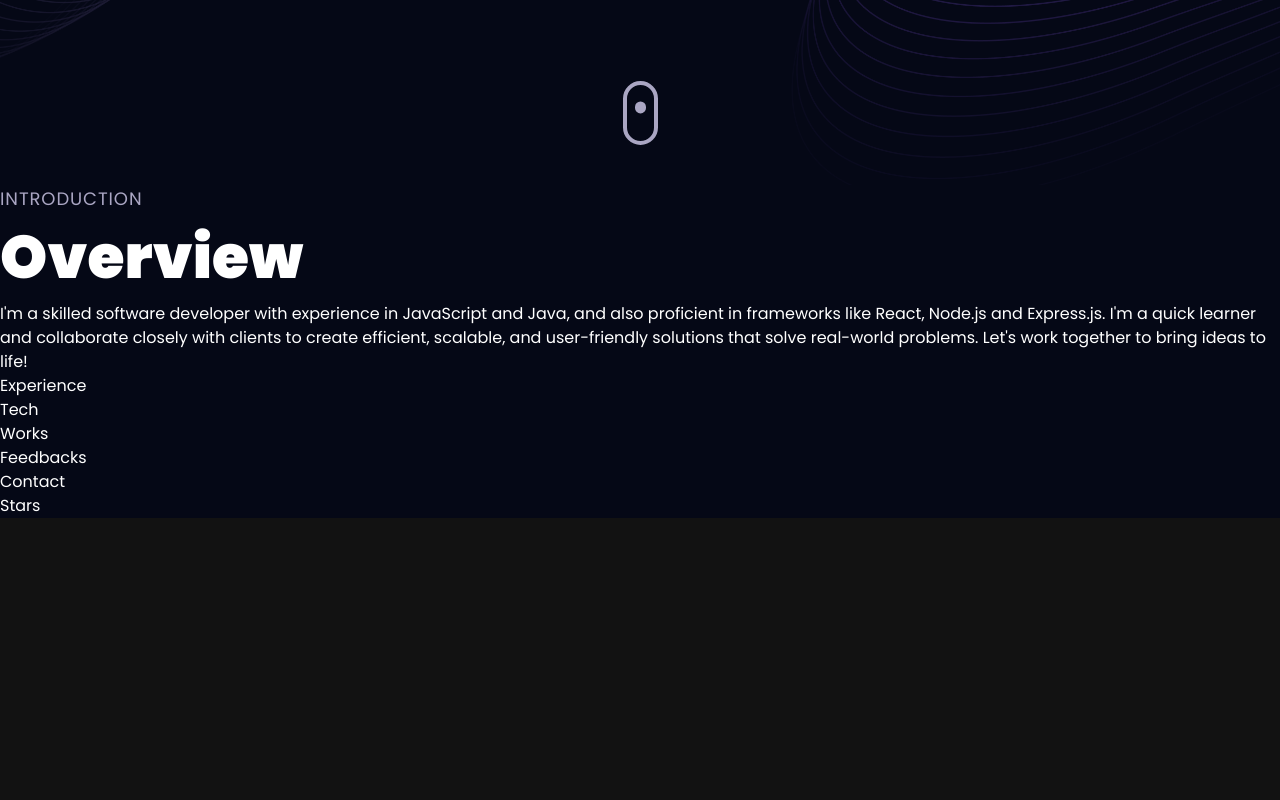
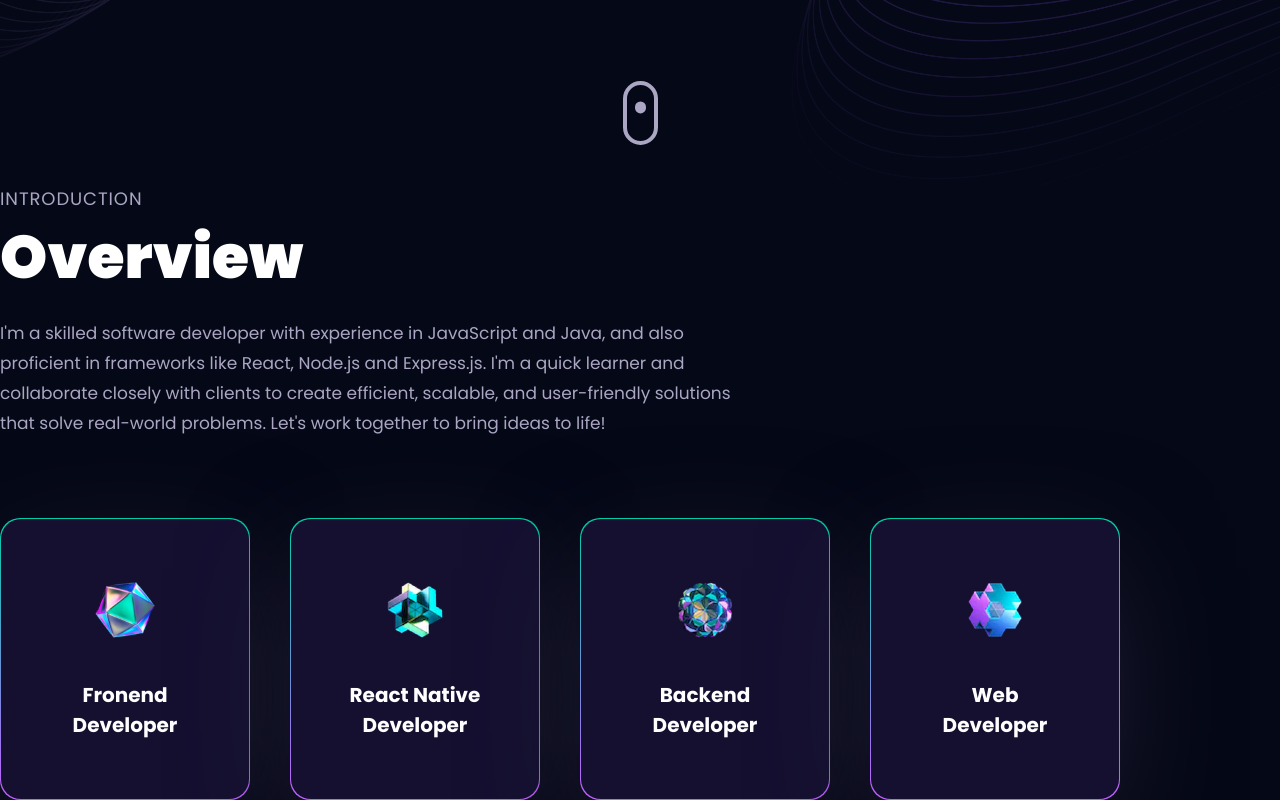
Before and after one commit to Saif-09/Portfolio-using-React-and-Three-JS, a React (Vite) app: page / in a window 1280 px wide. Shown: the part 615-1415 px from the top of the page. Before the commit the page ends 1133 px from the top, so only its background shows below. Built offline with nearby package versions, Linux system fonts and the light colour scheme.

Commit message:
added tilt motion card to about

```diff
--- a/src/App.jsx
+++ b/src/App.jsx
@@ -11,13 +11,13 @@ const App = () => {
           <Hero />
         </div>
         <About />
-        <Experience />
+        {/* <Experience />
         <Tech />
         <Works />
-        <Feedbacks />
+        <Feedbacks /> */}
         <div className="relative z-0">
-          <Contact />
-          <StarsCanvas/>
+          {/* <Contact />
+          <StarsCanvas/> */}
 
         </div>
 
--- a/src/components/About.jsx
+++ b/src/components/About.jsx
@@ -4,6 +4,28 @@ import {motion} from 'framer-motion';
 import {styles} from '../style';
 import {services} from '../constants';
 import {fadeIn, textVariant} from '../utils/motion';
+
+const ServiceCard=({index, title, icon})=>{
+  return(
+    <Tilt className='xs:w-[250px] w-full'>
+      <motion.div variants={fadeIn("right", "spring", 0.5*index, 0.75)}
+      className='w-full green-pink-gradient p-[1px] rounded-[20px] shadow-card'>
+        <div
+        options={{
+          max:45,
+          scale:1,
+          speed:450
+        }}
+        className='bg-tertiary rounded-[20px] py-5 px-12 min-h-[280px] flex justify-evenly items-center flex-col'
+        >
+          <img src={icon} alt={title}
+          className='w-16 h-16 object-contain' />
+          <h3 className='text-white text-[20px] font-bold text-center'>{title}</h3>
+        </div>
+      </motion.div>
+    </Tilt>
+  )
+}
 
 
 const About = () => {
@@ -15,10 +37,17 @@ const About = () => {
     </motion.div>
     <motion.p
     variants={fadeIn("","",0.1,1)}
+    className='mt-4 text-secondary text-[17px] max-w-3xl leading-[30px]'
     >
       I'm a skilled software developer with experience in JavaScript and Java, and also proficient in frameworks like React, Node.js and Express.js. I'm a quick learner and collaborate closely with clients to create efficient, scalable, and user-friendly solutions that solve real-world problems. Let's work together to bring ideas to life!
 
     </motion.p>
+
+    <div className='mt-20 flex flex-wrap gap-10'>
+      {services.map((service, index)=>(
+        <ServiceCard index={index} key={service.title}{...service}/>
+      ))}
+    </div>
     </>
   )
 }
--- a/src/constants/index.js
+++ b/src/constants/index.js
@@ -42,7 +42,7 @@ export const navLinks = [
 
 const services = [
     {
-        title: "Web Developer",
+        title: "Fronend Developer",
         icon: web,
     },
     {
@@ -54,7 +54,7 @@ const services = [
         icon: backend,
     },
     {
-        title: "Content Creator",
+        title: "Web Developer",
         icon: creator,
     },
 ];
```
